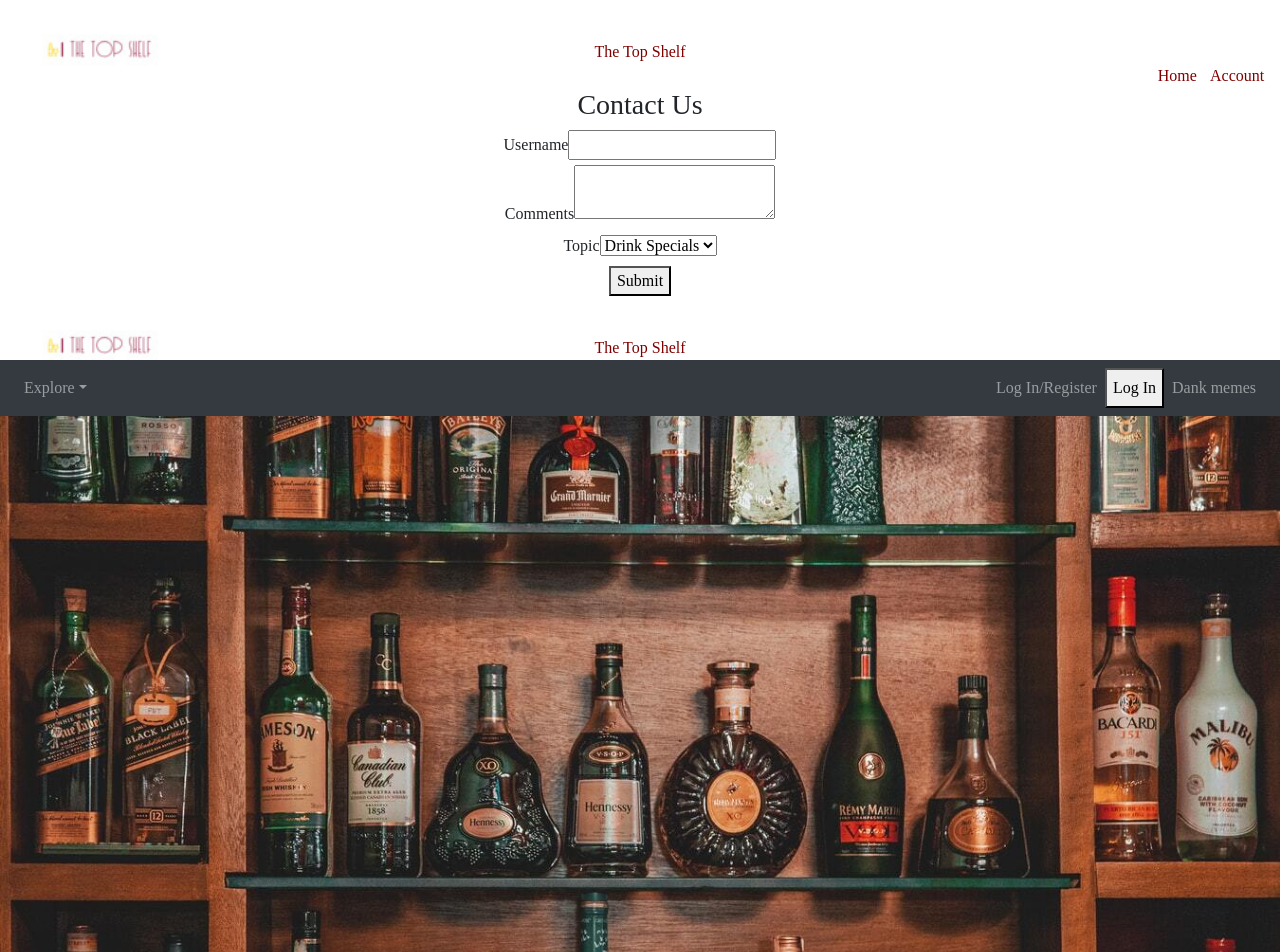
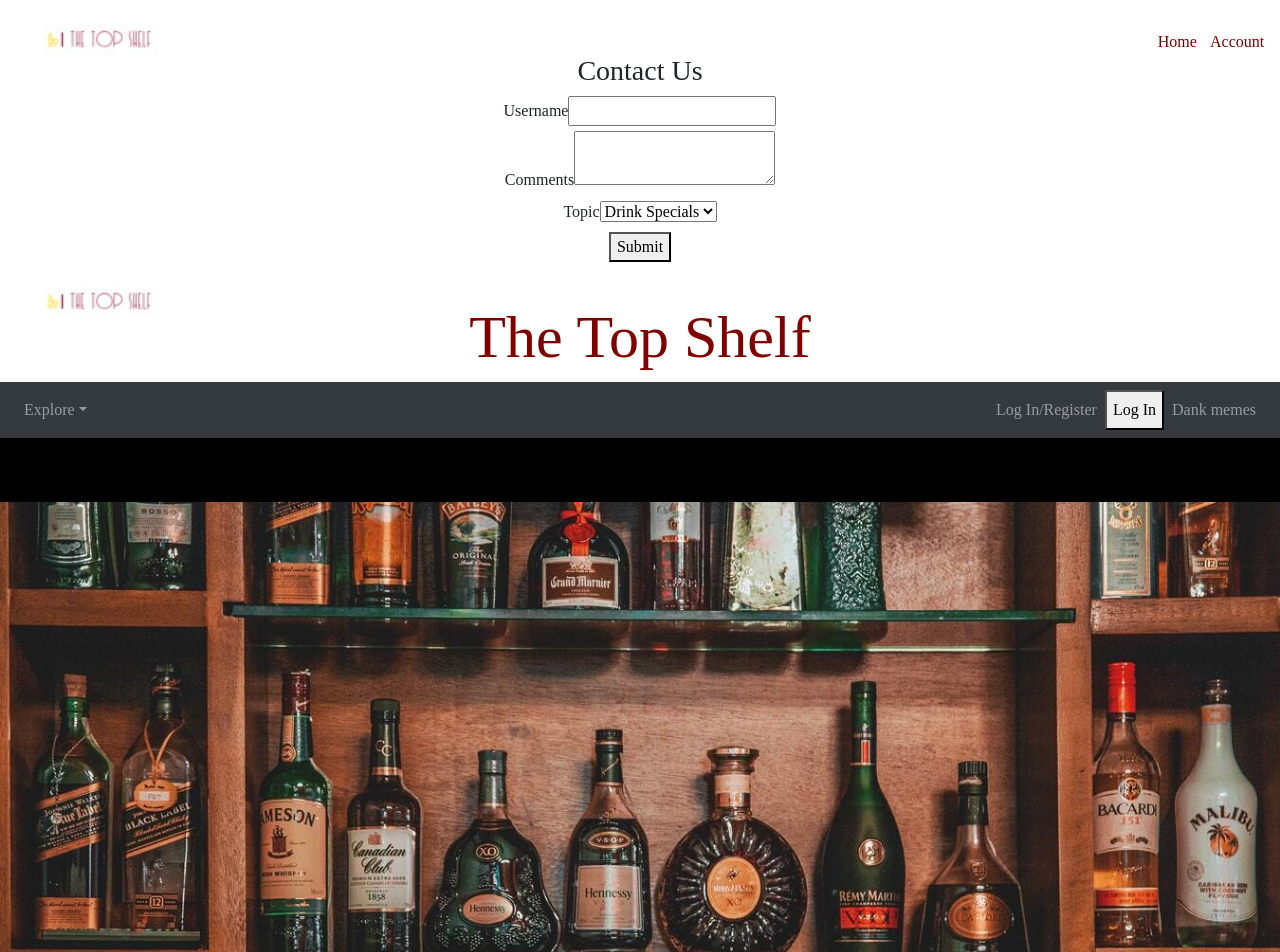
Before and after one commit to mcruzpr86/theTopShelf, a React (Create React App) app in the folder client/: page /account in a window 1280 px wide. Shown: the top 952 px of the page. Built offline with nearby package versions, Linux system fonts and the light colour scheme; a web font is replaced by a local one.

Commit message:
style edits

```diff
--- a/client/src/App.js
+++ b/client/src/App.js
@@ -19,7 +19,6 @@
         <div className="App">
           <div>
             <ImgLogo />
-            <Logo />
             <Link to="/" style={{ textDecoration: 'none', color: 'maroon', margin: '10px', flexDirection: 'row', marginLeft: '90%' }}> Home</Link>
 
             <Link to="/account" style={{ textDecoration: 'none', color: 'maroon', margin: '10px', flexDirection: 'row', marginLeft: '0%' }}> Account</Link>
@@ -36,6 +35,7 @@
                 <Navbar />
                 <Slider />
                 <MainContent />
+                <hr></hr>
                 <Footer />
 
 
--- a/client/src/components/carousel/slider.scss
+++ b/client/src/components/carousel/slider.scss
@@ -1,7 +1,7 @@
 .slider {
     position: relative;
     width: 100%;
-    height: 0 auto;
+    height: 80vh;
     box-sizing: border-box;
     margin: 0;
     padding: 0;
--- a/client/src/components/imgLogo/logoImage/logoImage.css
+++ b/client/src/components/imgLogo/logoImage/logoImage.css
@@ -1,6 +1,6 @@
 .imgLogo {
     margin-right: 100%;
     margin-bottom: -110px;
-    margin-top: -50px;
+    margin-top: -60px;
     width: 200px;
 }
--- a/client/src/components/logoandimage/logoandimage.css
+++ b/client/src/components/logoandimage/logoandimage.css
@@ -1,4 +1,5 @@
 .logo {
     font-family:  'Italiana', serif;
     color: #800000;
+
 }
--- a/client/src/components/logoandimage/logoandimage.js
+++ b/client/src/components/logoandimage/logoandimage.js
@@ -5,7 +5,7 @@
 
     return (
         <div>
-            <a href="/" className='logoTitle' style={{textDecoration:'none', color: 'maroon'}}>The Top Shelf</a>
+            <a href="/" className='logoTitle' style={{textDecoration:'none', color: 'maroon', fontSize: '60px'}}>The Top Shelf</a>
         </div>
     )
 }
```
Also changed, not shown: client/package.json (line endings or trailing spaces), 1 other file (tests, documents, lock files or other folders).
